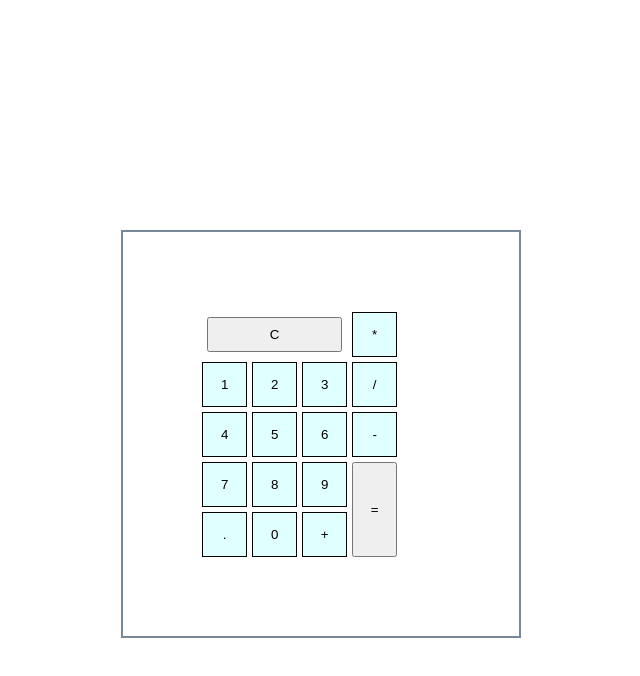
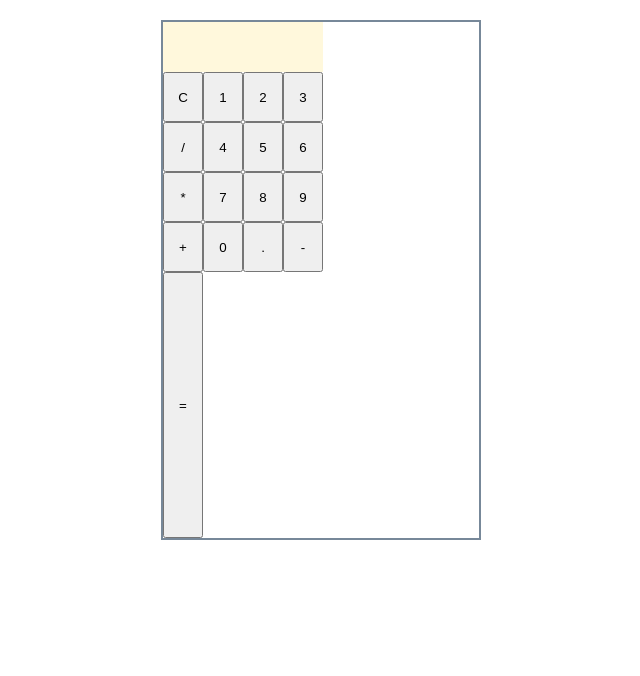
Before and after one commit to momentum-team-4/js-calculator-Jacqueline1980, a plain HTML site: page index.html in a window 1280 px wide. Shown: the whole page, without its empty margins (319-959 px from the left). Drawn offline with Linux system fonts and the light colour scheme.

Commit message:
can't get '1' to print to output

```diff
--- a/index.html
+++ b/index.html
@@ -6,39 +6,35 @@
     <meta name="viewport" content="width=device-width, initial-scale=1.0">
     <title>Build a Calculator</title>
     <link rel="stylesheet" href="main.css">
+    <script src="main.js" async></script>
 
 </head>
 
 <body>
     <div class="calculator">
-        <div class="calculator-buttons">
-            <button class="button-clear"> C </button>
-            <button class="button"> * </button>
-            <button class="button"> 1 </button>
-            <button class="button"> 2 </button>
-            <button class="button"> 3 </button>
-            <button class="button"> / </button>
-            <button class="button"> 4 </button>
-            <button class="button"> 5 </button>
-            <button class="button"> 6 </button>
-            <button class="button"> - </button>
-            <button class="button"> 7 </button>
-            <button class="button"> 8 </button>
-            <button class="button"> 9 </button>
-            <button class="button-equal"> = </button>
-            <button class="button"> . </button>
-            <button class="button"> 0 </button>
-            <button class="button"> + </button>
-
+        <div id="output" class="answer">
         </div>
+        <button class="button-clear" class="clear"> C </button>
+        <button class="function" class="number1"> 1 </button>
+        <button class="function" class="number2"> 2 </button>
+        <button class="function" class="number3"> 3 </button>
+        <button class="operator" class="divide"> / </button>
+        <button class="function" class="number4"> 4 </button>
+        <button class="function" class="number5"> 5 </button>
+        <button class="function" class="number6"> 6 </button>
+        <button class="operator" class="multiply"> * </button>
+        <button class="function" class="number7"> 7 </button>
+        <button class="function" class="number8"> 8 </button>
+        <button class="function" class="number9"> 9 </button>
+        <button class="operator" class="add"> + </button>
+        <button class="function" class="number0"> 0 </button>
+        <button class="function" class="decimal"> . </button>
+        <button class="operator" class="subtract"> - </button>
+        <button class="operator" class="equals"> = </button>
+        </button>
 
     </div>
 
-
-
-
-
-    <script src="main.js"></script>
 </body>
 
 </html>
--- a/main.css
+++ b/main.css
@@ -1,47 +1,24 @@
 * {
     box-sizing: border-box;
-    margin: 5%;
-    padding: 5%;
+    margin: 0;
+    padding: 0;
 }
 
-.button{
-    border: 1px solid;
-    cursor: pointer;
-    background-color: lightcyan;
 
-
-}
 .calculator {
-    max-width: 400px;
+    width: 320px;
+    height: 520px;
     margin: 0 auto;
+    top: 20px;
+    position: relative;
     border: 2px solid;
     border-color: lightslategray;
 
-}
-
-.calculator-buttons {
-    padding: 20px;
     display: grid;
-    grid-template-columns: 50px 50px 50px 50px;
+    grid-template-columns: 40px 40px 40px 40px;
     grid-template-rows: 50px 50px 50px 50px 50px;
 }
-.button-clear {
-    grid-column: span 3
-    ;
+#output {
+    background-color: cornsilk;
+    grid-column: 1 / 5;
 }
-.button-equal {
-    grid-row: span 2;
-}
-
-.number {
-    border-block-color: darkblue;
-    border: 1px 1px 1px 1px;
-}
-
-
-.one{
-    border-top: 1px solid darkblue;
-    border-bottom: 1px solid darkblue;
-    border-left: 1px solid darkblue;
-    border-right: 1px solid darkblue;
-}
--- a/main.js
+++ b/main.js
@@ -0,0 +1,5 @@
+
+
+
+let number1 = document.querySelector(".number1")
+number1.addEventListener ("click", function(){answer.textContent += "1" })
```
